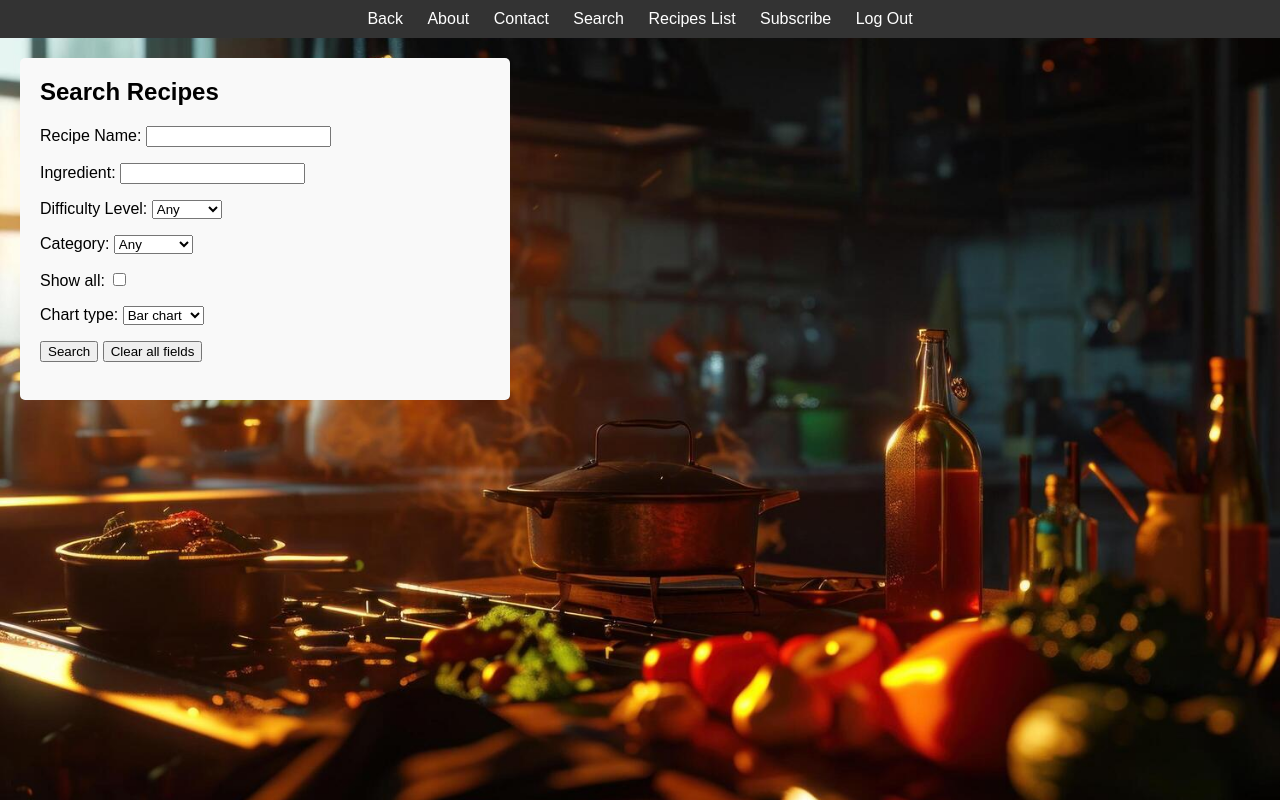
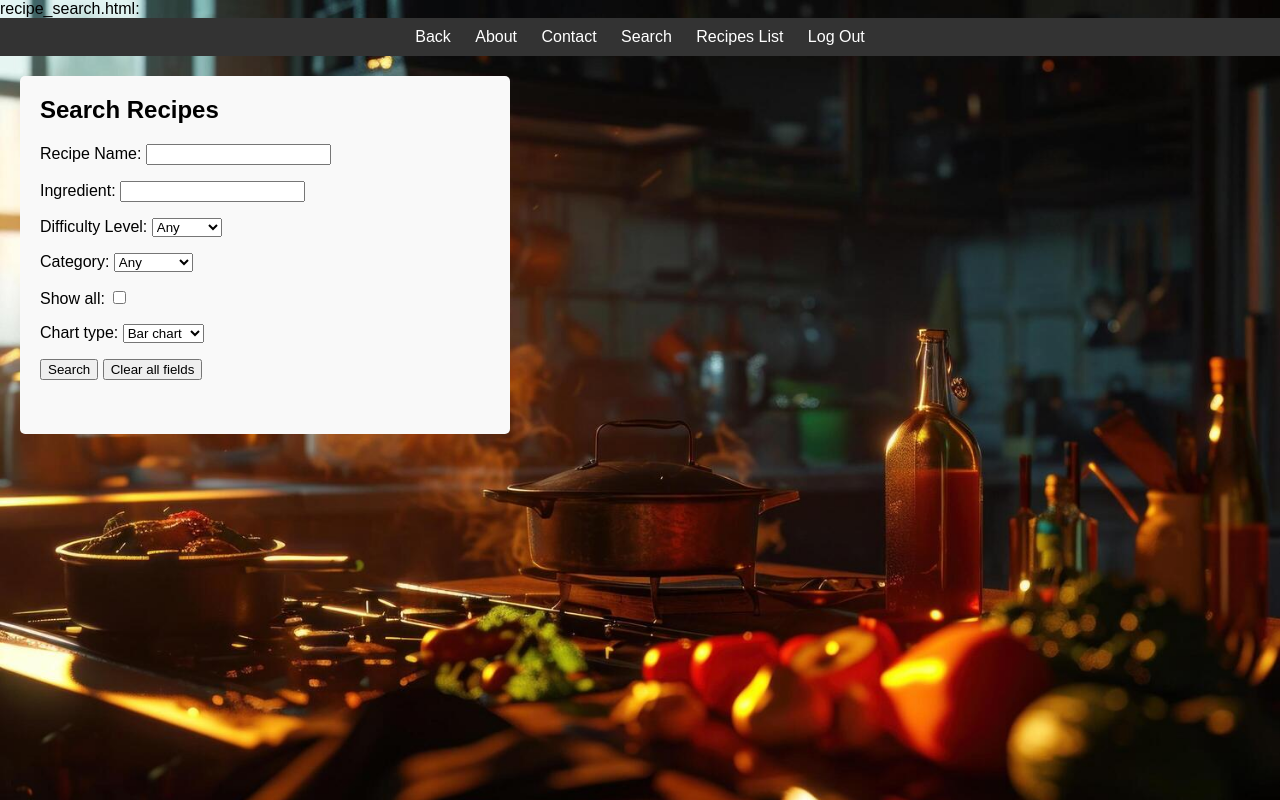
Before and after one commit to Marvel2410/recipy, a Django app: page /recipes/search/ in a window 1280 px wide. Run offline with Django 5.2, Linux system fonts and the light colour scheme.

Commit message:
updating links

```diff
--- a/recipes/templates/recipes/recipe_details.html
+++ b/recipes/templates/recipes/recipe_details.html
@@ -13,11 +13,10 @@
 <body>
   <div class="navbar">
     <a href="javascript:history.back()">Back</a>
-    <a href="#">About</a>
-    <a href="#">Contact</a>
+    <a href="https://marvel2410.github.io/SDudaProfile/about.html">About</a>
+    <a href="https://marvel2410.github.io/SDudaProfile/contact.html">Contact</a>
     <a href="{% url 'recipes:recipe_search' %}">Search</a>
     <a href="{% url 'recipes:recipes_list' %}">Recipes List</a>
-    <a href="#">Subscribe</a>
     <a href="{% url 'logout' %}">Log Out</a>
     <!-- Add more links as needed -->
   </div>
--- a/recipes/templates/recipes/recipe_search.html
+++ b/recipes/templates/recipes/recipe_search.html
@@ -1,3 +1,5 @@
+recipe_search.html:
+
 {% load static %}
 <!DOCTYPE html>
 <html lang="en">
@@ -14,11 +16,10 @@
 <body>
   <div class="navbar">
     <a href="javascript:history.back()">Back</a>
-    <a href="#">About</a>
-    <a href="#">Contact</a>
+    <a href="https://marvel2410.github.io/SDudaProfile/about.html">About</a>
+    <a href="https://marvel2410.github.io/SDudaProfile/contact.html">Contact</a>
     <a href="{% url 'recipes:recipe_search' %}">Search</a>
     <a href="{% url 'recipes:recipes_list' %}">Recipes List</a>
-    <a href="#">Subscribe</a>
     <a href="{% url 'logout' %}">Log Out</a>
     <!-- Add more links as needed -->
   </div>
--- a/recipes/templates/recipes/recipes_list.html
+++ b/recipes/templates/recipes/recipes_list.html
@@ -18,7 +18,6 @@
     <a href="https://marvel2410.github.io/SDudaProfile/contact.html">Contact</a>
     <a href="{% url 'recipes:recipe_search' %}">Search</a>
     <a href="{% url 'recipes:recipes_list' %}">Recipes List</a>
-    <a href="#">Subscribe</a>
     <a href="#" id="addRecipeLink">Add Recipe</a>
     <a href="{% url 'logout' %}">Log Out</a>
   </div>
```
